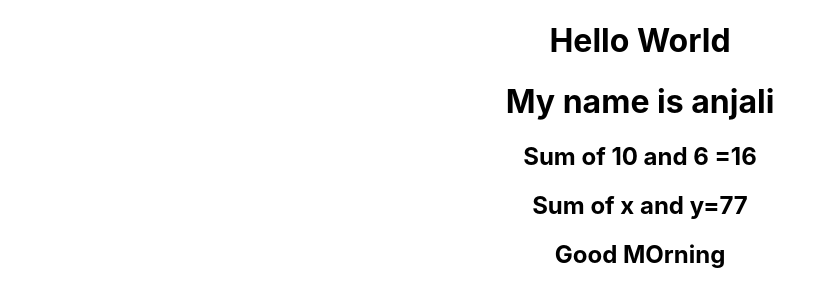
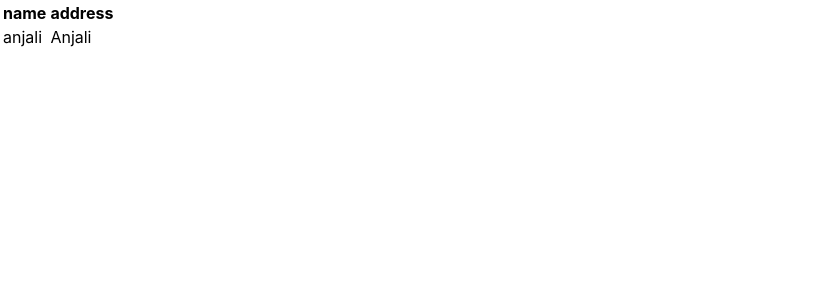
Before and after one commit to a-njali-raj/myapp, a React (Create React App) app: page / in a window 1280 px wide. Shown: the top 306 px of the page, without its empty margins (0-833 px from the left). Built offline with nearby package versions, Linux system fonts and the light colour scheme.

Commit message:
fragments

```diff
--- a/src/App.js
+++ b/src/App.js
@@ -9,14 +9,36 @@
     return "Good MOrning"
   }
   return (
-    <div className="App">
-     <h1 className="heading">Hello World</h1>
-     <h1>My name is {name}</h1>
-     <h2>Sum of 10 and 6 ={10+6}</h2>
-     <h2>Sum of x and y={x+y}</h2>
-     <h2>{message()}</h2>
-    </div>
+   <div>
+    <table>
+      <tbody>
+      <Row/>
+      <Column/>
+      </tbody>
+    </table>
+   </div>
+
   );
 }
 
+function Row(){
+  return(
+
+  <tr>
+    <th>name</th>
+    <th>address</th>
+  </tr>
+
+  );
+}
+function Column(){
+  return(
+
+  <tr>
+    <td>anjali</td>
+    <td>Anjali</td>
+  </tr>
+
+  );
+}
 export default App;
```
